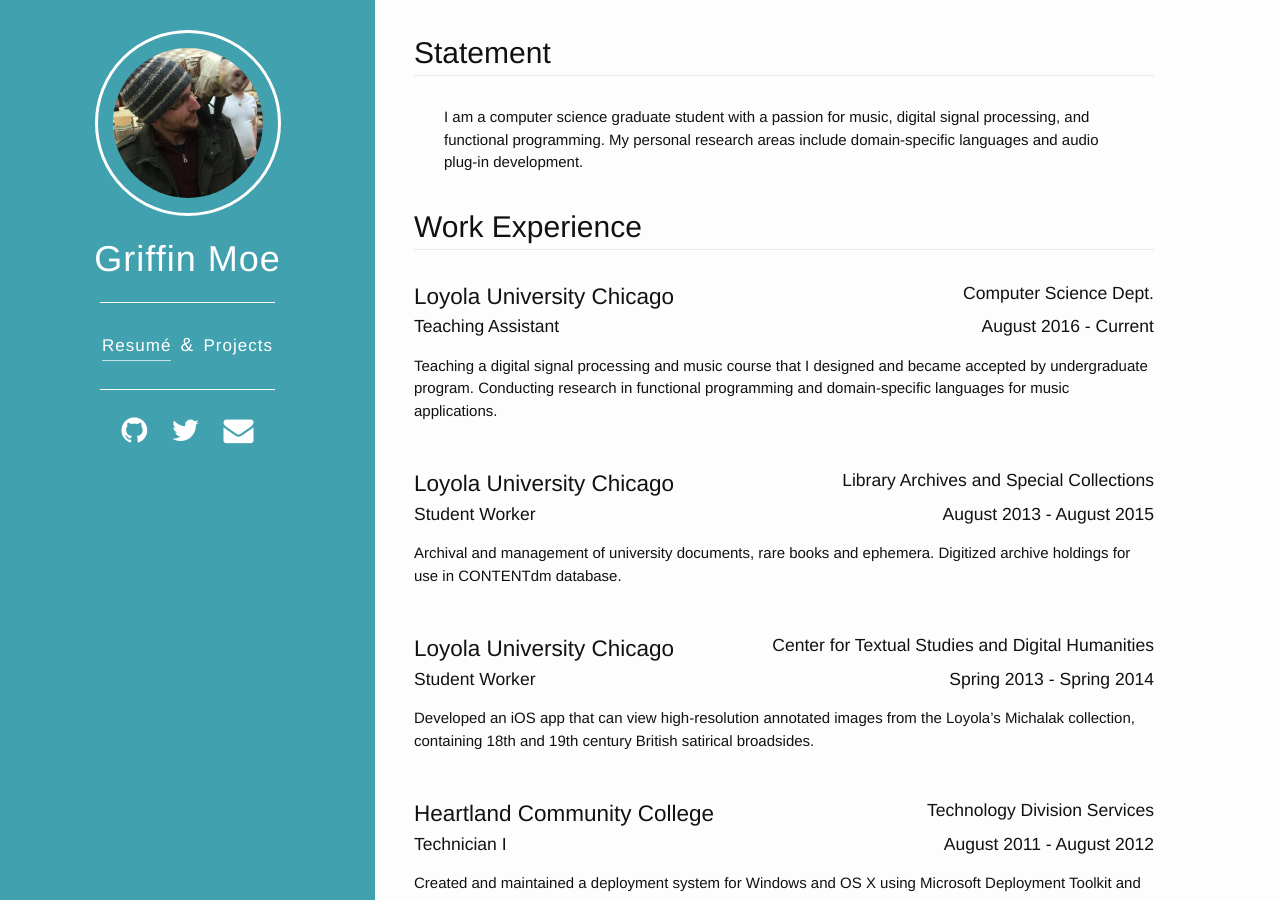
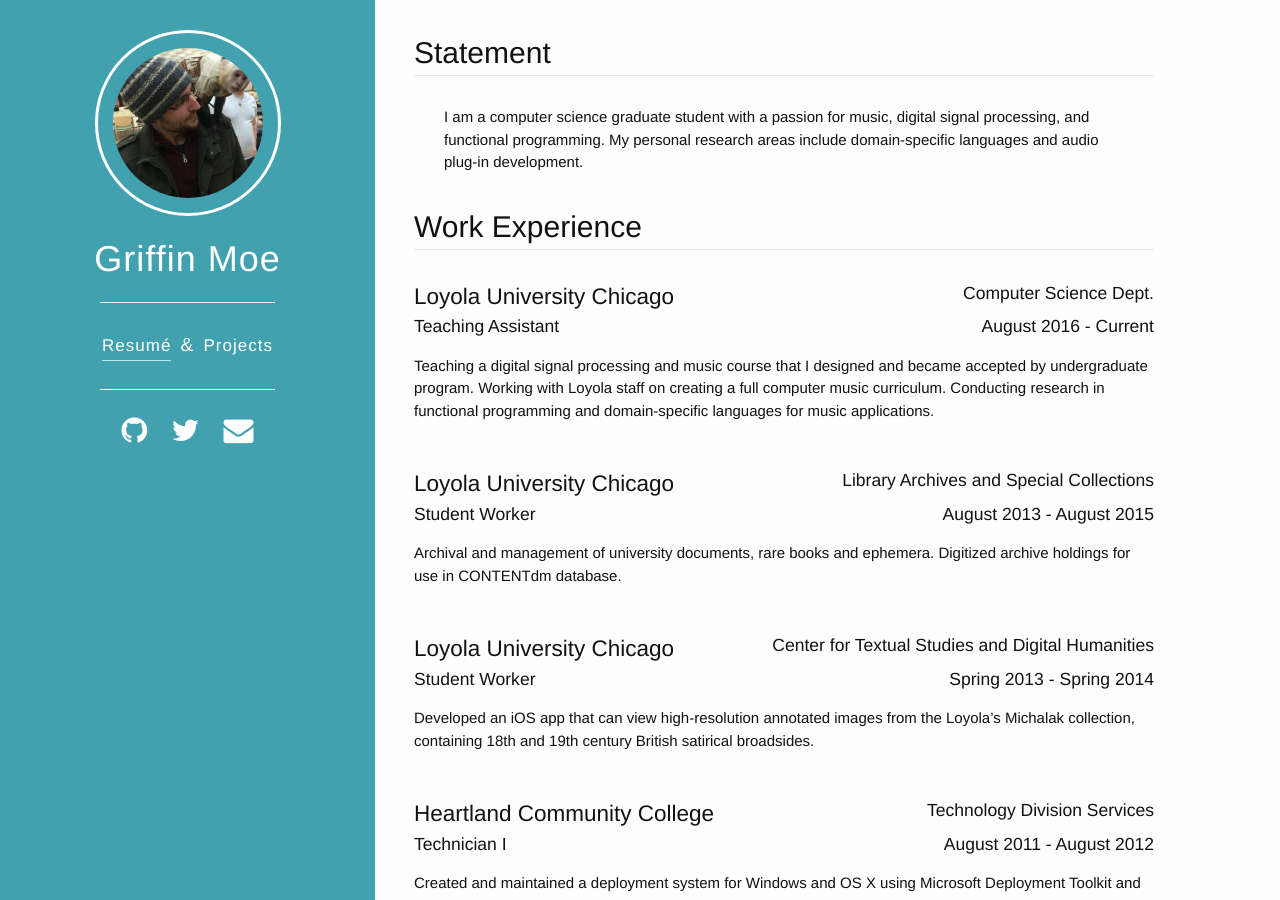
Before and after one commit to gmoe/gmoe.github.io, a Jekyll site: the page built from index.html, in a window 1280 px wide and 900 px high. Built offline with Jekyll 4.4.1, drawn with Linux system fonts in a browser that asks for light colours.

Commit message:
Added curriculum note to TA position.

```diff
--- a/_config.yml
+++ b/_config.yml
@@ -60,7 +60,8 @@ author:
       duration: August 2016 - Current
       description: >
         Teaching a digital signal processing and music course that I designed
-        and became accepted by undergraduate program. Conducting research in
+        and became accepted by undergraduate program. Working with Loyola staff
+        on creating a full computer music curriculum. Conducting research in
         functional programming and domain-specific languages for music
         applications.
     - work2:
--- a/css/main.scss
+++ b/css/main.scss
@@ -13,7 +13,7 @@ $spacing-unit:     30px;
 
 $text-color:       #111;
 $background-color: #fdfdfd;
-$brand-color:      #41A1AE; //2a7ae2
+$brand-color:      #41A1AE;
 //$cover-background-color: #02779E; //Default
 $cover-background-color: #41A1AE;
 //$cover-background-color: #4E8F87;
```
